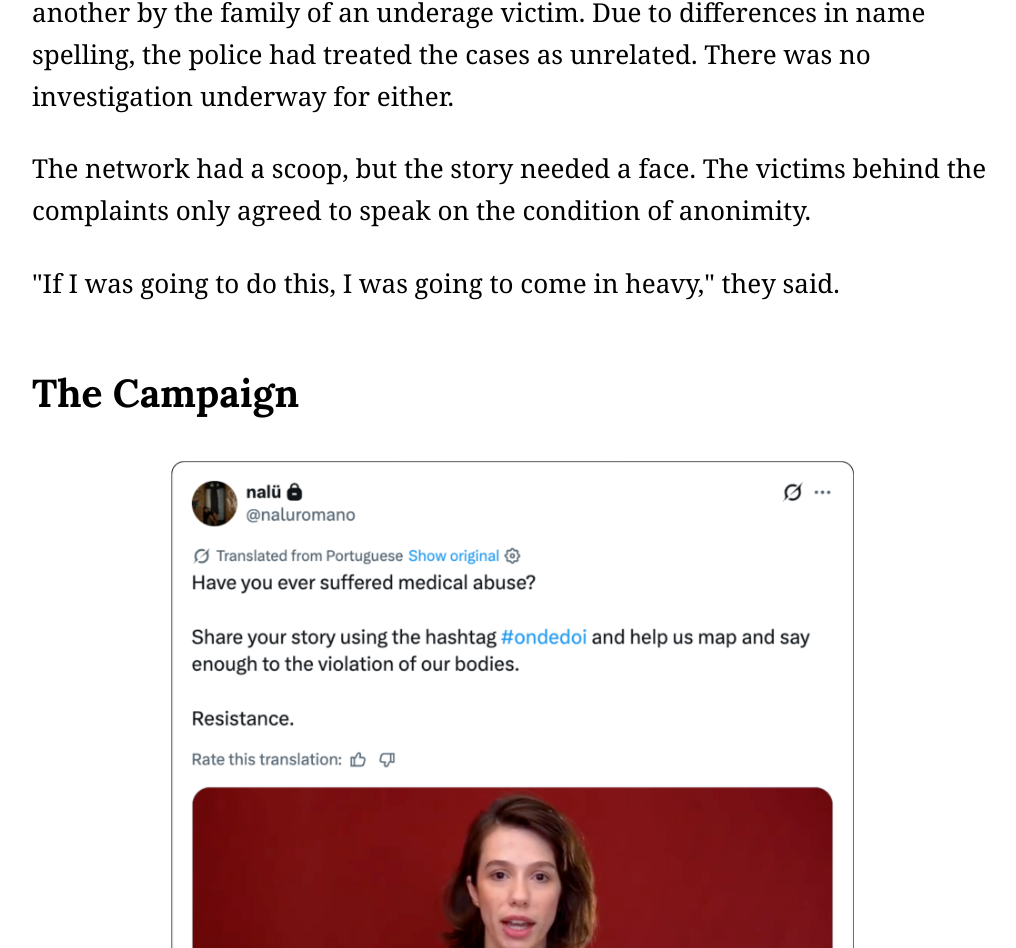
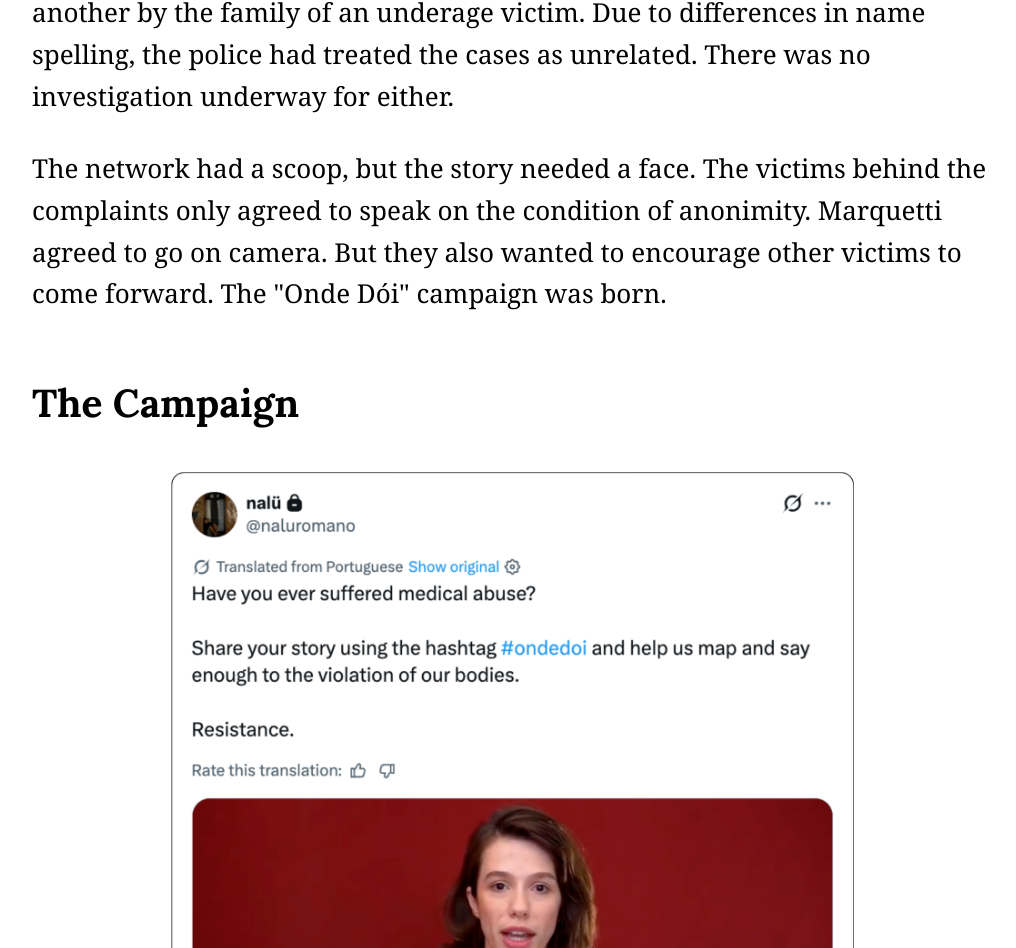
Before and after one commit to isanvmarinho-spec/ondedoi-lede, a plain HTML site: page index.html in a window 1280 px wide. Shown: the part 2526-3474 px from the top of the page, without its empty margins (128-1144 px from the left). Drawn offline with nearby package versions, Linux system fonts and the light colour scheme; a script that the page names is missing.

Commit message:
Tweak to copy

```diff
--- a/index.html
+++ b/index.html
@@ -181,8 +181,7 @@
         <p> Twelve years later, after sharing her experience to a group of Brazilian women expats and immigrants, she received an enticing proposal. New York-based journalist Heloisa Vilela, a correspondent for a free-to-air television network in Brazil, offered to tip the network's local investigative team. After all, Sandri Jr. was still practicing in their hometown and even sitting on the State's medical ethics committee.</p>
         <p>What came next didn't surprise Marquetti.</p>
         <p>The network found two police reports, one filed by a former employee and another by the family of an underage victim. Due to differences in name spelling, the police had treated the cases as unrelated. There was no investigation underway for either.</p>
-        <p>The network had a scoop, but the story needed a face. The victims behind the complaints only agreed to speak on the condition of anonimity.</p>
-        <p>"If I was going to do this, I was going to come in heavy," they said.
+        <p>The network had a scoop, but the story needed a face. The victims behind the complaints only agreed to speak on the condition of anonimity. Marquetti agreed to go on camera. But they also wanted to encourage other victims to come forward. The "Onde Dói" campaign was born.</p>
 
         <h2 class="subhead"> The Campaign</h2>
 
```
